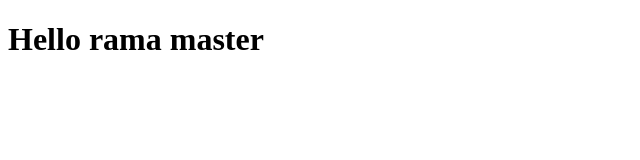
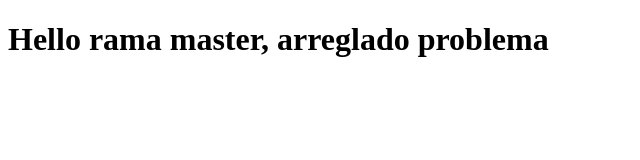
Before and after one commit to ricardosikic/lecture-1, a plain HTML site: page index.html in a window 1280 px wide. Shown: the whole page, without its empty margins (0-640 px from the left). Drawn offline with Linux system fonts and the light colour scheme.

Commit message:
arreglado problema! master

```diff
--- a/index.html
+++ b/index.html
@@ -6,6 +6,6 @@
     <title>Lecture 2 - git</title>
 </head>
 <body>
-    <h1>Hello rama master</h1>
+    <h1>Hello rama master, arreglado problema</h1>
 </body>
 </html>
```
